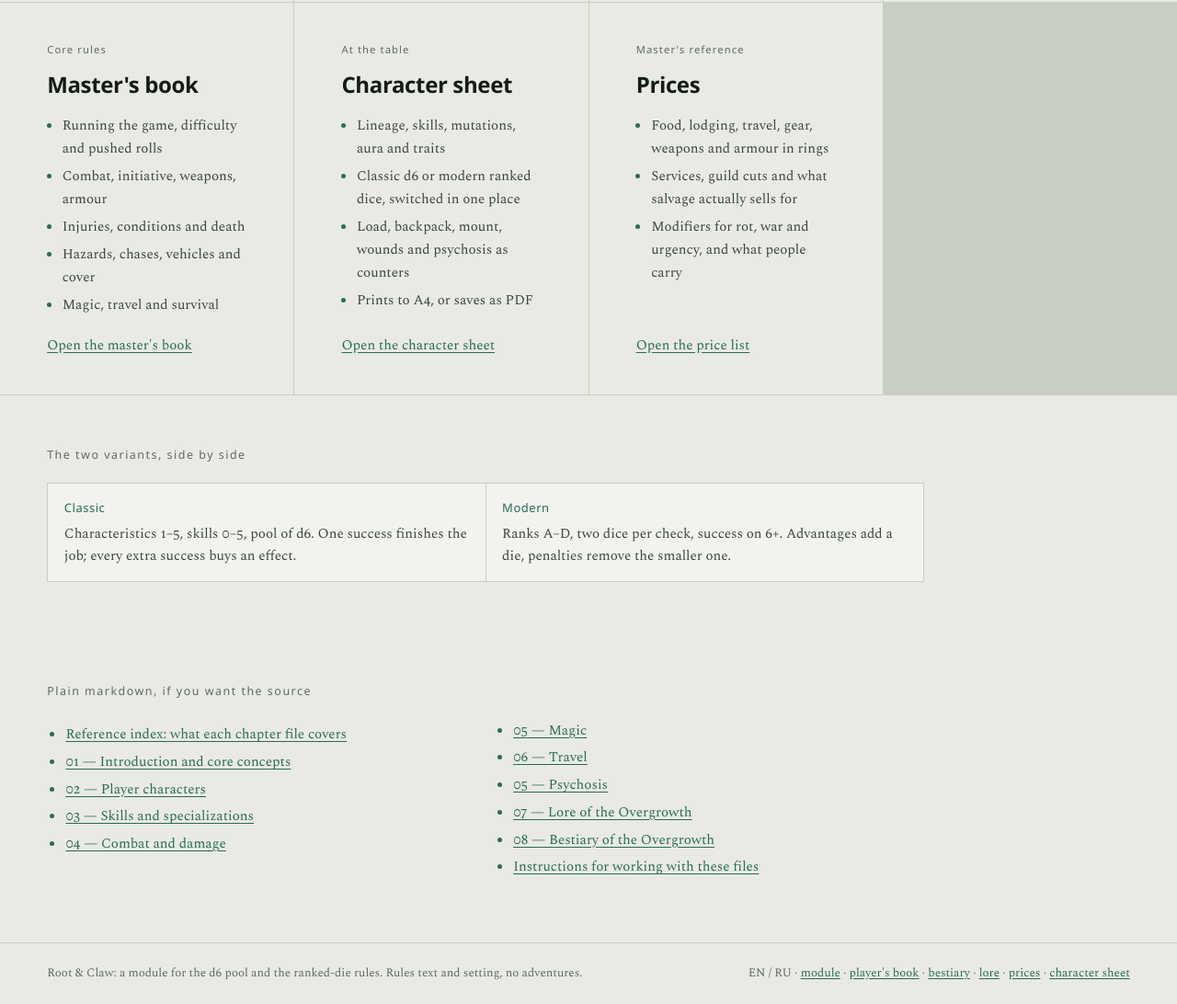
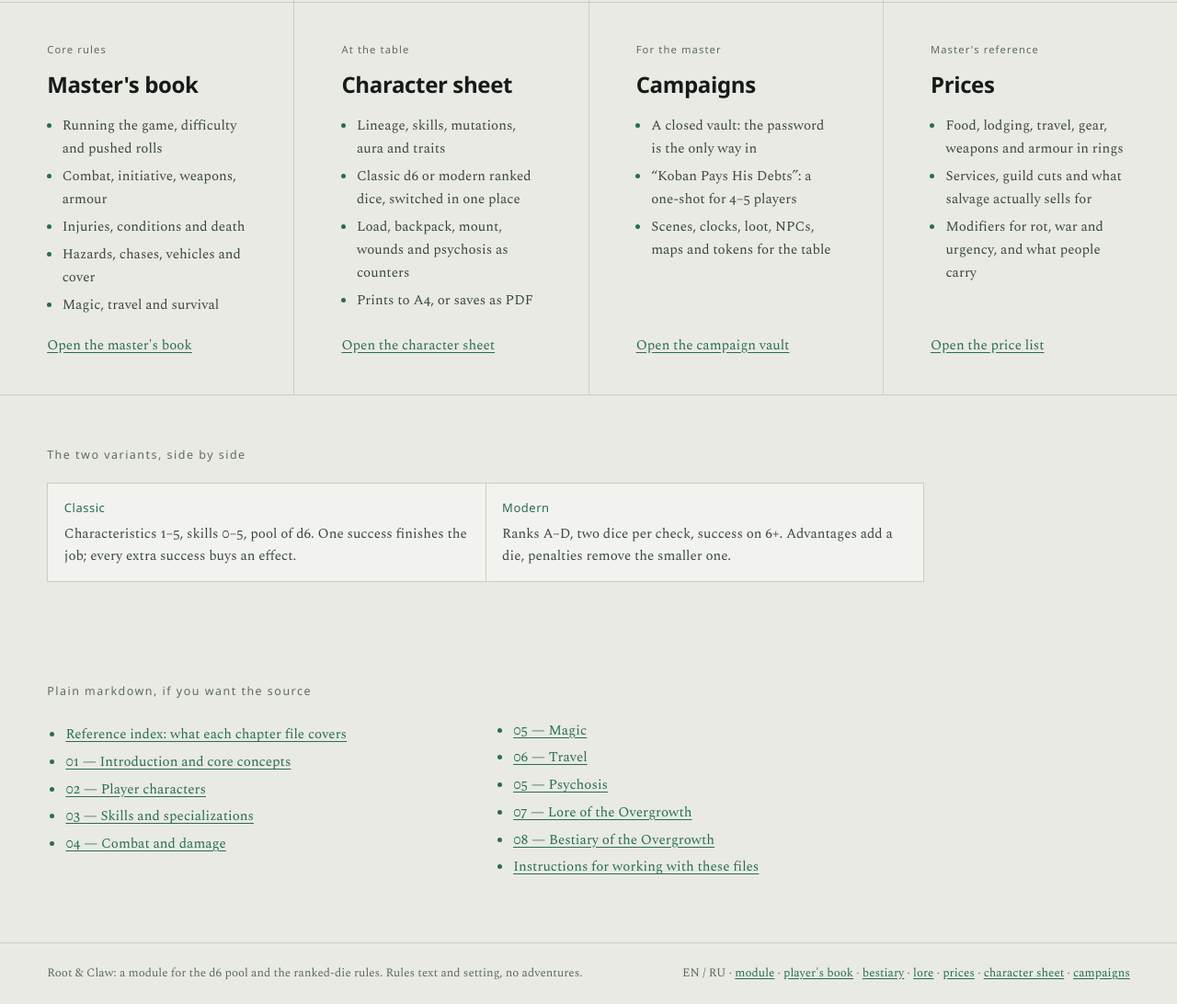
Before and after one commit to Rapadapl/YZ, a plain HTML site: page index.html in a window 1280 px wide. Shown: the part 1174-2266 px from the top of the page at 92% size. Drawn offline with nearby package versions, Linux system fonts and the light colour scheme; a web font is replaced by a local one.

Commit message:
Link the campaign vault from the home page
Add a campaigns card and footer link so the GM-only vault is reachable,
and publish the sheet link-note styles.

```diff
--- a/index.html
+++ b/index.html
@@ -106,6 +106,17 @@
       <span class="book-card__go" data-en="Open the character sheet" data-ru="Открыть лист персонажа">Open the character sheet</span>
     </a>
 
+    <a class="book-card" href="campaigns.html">
+      <span class="book-card__kicker" data-en="For the master" data-ru="Для мастера">For the master</span>
+      <h2 data-en="Campaigns" data-ru="Кампании">Campaigns</h2>
+      <ul>
+        <li data-en="A closed vault: the password is the only way in" data-ru="Закрытое хранилище: вход только по паролю">A closed vault: the password is the only way in</li>
+        <li data-en="“Koban Pays His Debts”: a one-shot for 4–5 players" data-ru="«Кобан отдаёт долги»: ваншот на 4–5 игроков">“Koban Pays His Debts”: a one-shot for 4–5 players</li>
+        <li data-en="Scenes, clocks, loot, NPCs, maps and tokens for the table" data-ru="Сцены, часы, добыча, НИПы, карты и фишки для стола">Scenes, clocks, loot, NPCs, maps and tokens for the table</li>
+      </ul>
+      <span class="book-card__go" data-en="Open the campaign vault" data-ru="Открыть хранилище кампаний">Open the campaign vault</span>
+    </a>
+
     <a class="book-card" href="prices.html" data-href-en="prices.html" data-href-ru="prices.ru.html">
       <span class="book-card__kicker" data-en="Master's reference" data-ru="Справочник мастера">Master's reference</span>
       <h2 data-en="Prices" data-ru="Ценники">Prices</h2>
@@ -155,7 +166,7 @@
 <footer class="home__foot">
   <span data-en="Root &amp; Claw: a module for the d6 pool and the ranked-die rules. Rules text and setting, no adventures."
         data-ru="«Корень и коготь»: модуль для правил с пулом d6 и ранговыми кубиками. Правила и сеттинг, без приключений.">Root &amp; Claw: a module for the d6 pool and the ranked-die rules.</span>
-  <span>EN / RU · <a href="module.html">module</a> · <a href="player-book.html">player's book</a> · <a href="bestiary.html">bestiary</a> · <a href="lore.html">lore</a> · <a href="prices.html">prices</a> · <a href="character.html">character sheet</a></span>
+  <span>EN / RU · <a href="module.html">module</a> · <a href="player-book.html">player's book</a> · <a href="bestiary.html">bestiary</a> · <a href="lore.html">lore</a> · <a href="prices.html">prices</a> · <a href="character.html">character sheet</a> · <a href="campaigns.html">campaigns</a></span>
 </footer>
 </body>
 </html>
```
Also changed, not shown: assets/sheet.css (+11 -0 lines).
